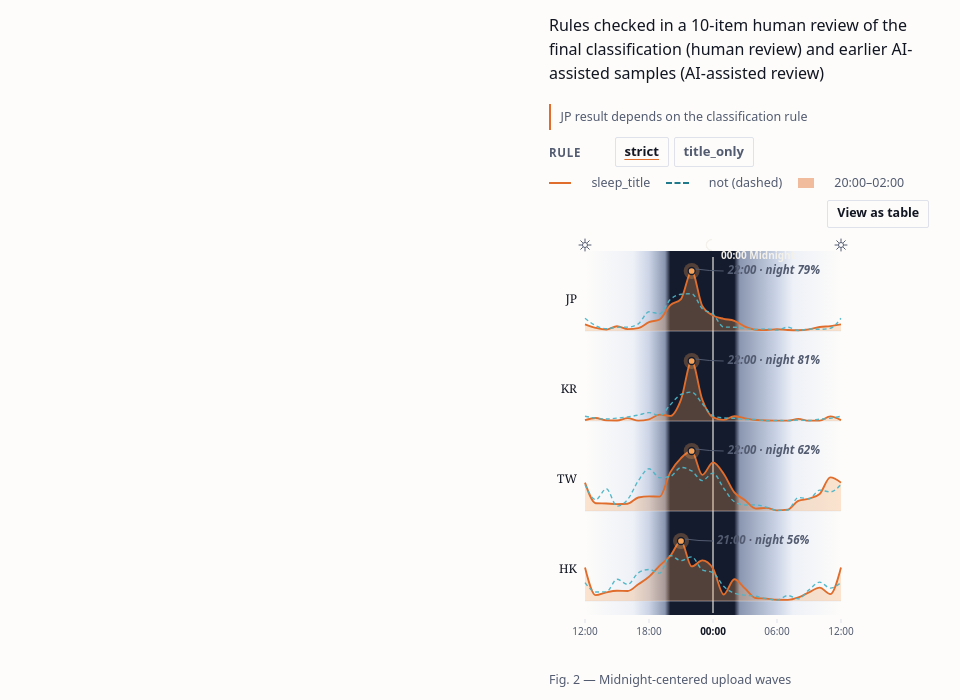
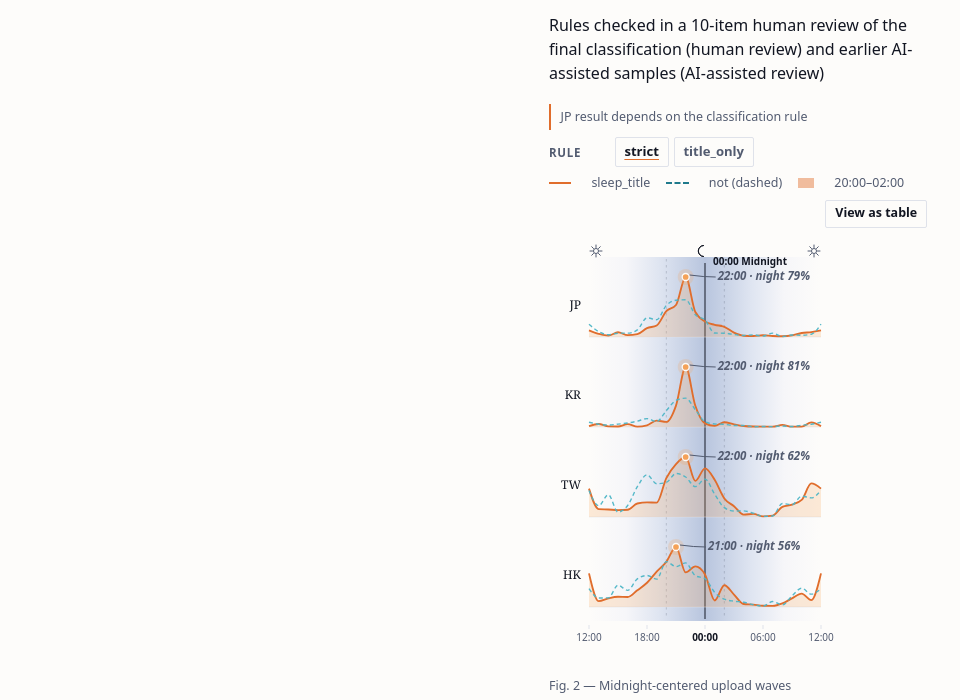
Before and after one commit to wppannap/asmr-feasibility-test, a plain HTML site: page web/index.html in a window 1280 px wide. Shown: the part 3042-3742 px from the top of the page, without its empty margins (295-1255 px from the left). Drawn offline with Linux system fonts and the light colour scheme.

Commit message:
Soften Upload Clock pastel dusk-to-midnight sky.

```diff
--- a/web/css/styles.css
+++ b/web/css/styles.css
@@ -779,7 +779,14 @@ input[type="range"] {
 
 #scrolly-9 .chart-toolbar {
   justify-content: flex-end;
-  padding-inline: 0;
+  padding-inline: 0 2px;
+  max-width: 100%;
+  box-sizing: border-box;
+}
+
+#scrolly-9 .table-toggle {
+  flex-shrink: 0;
+  white-space: nowrap;
 }
 
 .chart-plot {
--- a/web/index.html
+++ b/web/index.html
@@ -4,8 +4,8 @@
   <meta charset="utf-8" />
   <meta name="viewport" content="width=device-width, initial-scale=1" />
   <title>ASMR · sleep — late-night listening</title>
-  <link rel="stylesheet" href="css/theme.css?v=20261126d" />
-  <link rel="stylesheet" href="css/styles.css?v=20261126d" />
+  <link rel="stylesheet" href="css/theme.css?v=20261126e" />
+  <link rel="stylesheet" href="css/styles.css?v=20261126e" />
 </head>
 <body>
   <a class="skip-link" href="#scrolly-1">Skip to content</a>
@@ -166,15 +166,15 @@
     <p>TODO: my text</p>
   </footer>
 
-  <script src="js/vendor/d3.min.js?v=20261126d"></script>
-  <script src="js/vendor/topojson-client.min.js?v=20261126d"></script>
-  <script src="js/vendor/scrollama.js?v=20261126d"></script>
-  <script src="js/vendor/gsap.min.js?v=20261126d"></script>
-  <script src="js/vendor/ScrollTrigger.min.js?v=20261126d"></script>
-  <script src="js/iso.js?v=20261126d"></script>
-  <script src="js/waveform.js?v=20261126d"></script>
-  <script src="js/motion.js?v=20261126d"></script>
-  <script type="module" src="js/main.js?v=20261126d"></script>
+  <script src="js/vendor/d3.min.js?v=20261126e"></script>
+  <script src="js/vendor/topojson-client.min.js?v=20261126e"></script>
+  <script src="js/vendor/scrollama.js?v=20261126e"></script>
+  <script src="js/vendor/gsap.min.js?v=20261126e"></script>
+  <script src="js/vendor/ScrollTrigger.min.js?v=20261126e"></script>
+  <script src="js/iso.js?v=20261126e"></script>
+  <script src="js/waveform.js?v=20261126e"></script>
+  <script src="js/motion.js?v=20261126e"></script>
+  <script type="module" src="js/main.js?v=20261126e"></script>
   <script>
     (function () {
       const el = document.getElementById("scroll-progress");
--- a/web/js/charts_yt/upload_clock.js
+++ b/web/js/charts_yt/upload_clock.js
@@ -1,7 +1,7 @@
-/* Midnight-centered 24h upload waves — crisp Dusk-to-Midnight indigo sky. */
-import { attachTableToggle, clear, fmt, setCaveat } from "../charts/util.js?v=20261126c";
-import { themeColors } from "../theme.js?v=20261126c";
-import { renderReviewBanner } from "./review.js?v=20261126c";
+/* Midnight-centered 24h upload waves — soft pastel dusk-to-midnight sky. */
+import { attachTableToggle, clear, fmt, setCaveat } from "../charts/util.js?v=20261126e";
+import { themeColors } from "../theme.js?v=20261126e";
+import { renderReviewBanner } from "./review.js?v=20261126e";
 
 const RULES = [
   { id: "strict", label: "strict" },
@@ -196,17 +196,17 @@ function draw() {
   clear(mount);
   const w = Math.max(300, mount.clientWidth || 640);
   const mobile = w < 520;
-  // Extra right margin so peak leaders + table toggle never clip
-  const margin = { top: 28, right: mobile ? 88 : 118, bottom: 40, left: mobile ? 36 : 48 };
+  // Extra margins so sun/moon icons, peak leaders, and table toggle never clip
+  const margin = { top: 34, right: mobile ? 108 : 128, bottom: 40, left: mobile ? 40 : 48 };
   const stripH = mobile ? 78 : 94;
   const gap = 12;
   const n = REGIONS.length;
   const ih = n * stripH + (n - 1) * gap;
   const iw = w - margin.left - margin.right;
   const c = themeColors();
-  const paper = c.bg || "#fdfcfa";
-  const nightSky = c.nightBg || "#141b2d";
-  const nightInk = c.nightInk || "#f4f1ea";
+  const paper = "#fdfcfa";
+  const ink = c.ink || "#121622";
+  const duskInk = "#262e40";
   const nightAccent = c.nightAccent || "#f4a259";
   const curveTeal = "#4db6c7";
 
@@ -215,12 +215,13 @@ function draw() {
     .append("svg")
     .attr("viewBox", `0 0 ${w} ${ih + margin.top + margin.bottom}`)
     .attr("width", "100%")
+    .attr("overflow", "visible")
     .attr("role", "img")
     .attr("aria-label", "Midnight-centered 24-hour upload waves by region");
 
   const defs = svg.append("defs");
-  // Clean Dusk → Midnight → Dawn sky (opaque stops — no muddy overlays)
-  // display: 0=12:00, 4.5≈16:30, 6=18:00, 8=20:00, 12=00:00, 14=02:00, 18=06:00, 19.5≈07:30, 24=12:00
+  // Soft pastel dusk → midnight → dawn (no black pillar)
+  // 0%=12:00, 16%=16:00, 30%=19:00, 50%=00:00, 70%=05:00, 84%=08:00, 100%=12:00
   const sky = defs
     .append("linearGradient")
     .attr("id", "dusk-midnight-sky")
@@ -230,17 +231,13 @@ function draw() {
     .attr("y1", 0)
     .attr("y2", 0);
   const stops = [
-    [0, paper],
-    [4.5 / 24, "#eef1f7"],
-    [6 / 24, "#cbd4e6"],
-    [7.5 / 24, "#8a96b0"],
-    [8 / 24, nightSky],
-    [12 / 24, nightSky],
-    [14 / 24, nightSky],
-    [14.5 / 24, "#8a96b0"],
-    [18 / 24, "#cbd4e6"],
-    [19.5 / 24, "#eef1f7"],
-    [1, paper],
+    [0, "#fdfcfa"],
+    [0.16, "#f6f6f9"],
+    [0.3, "#dfe5f1"],
+    [0.5, "#b8c5de"],
+    [0.7, "#dfe5f1"],
+    [0.84, "#f6f6f9"],
+    [1, "#fdfcfa"],
   ];
   stops.forEach(([t, color]) => {
     sky
@@ -255,7 +252,7 @@ function draw() {
   const x = d3.scaleLinear().domain([0, 24]).range([0, iw]);
   const midX = x(12);
 
-  // Full-width sky only — no terracotta wash
+  // Full-width soft twilight sky
   g.append("rect")
     .attr("class", "sky-backdrop")
     .attr("x", 0)
@@ -265,28 +262,44 @@ function draw() {
     .attr("fill", "url(#dusk-midnight-sky)")
     .attr("rx", 2);
 
-  // Top time-ruler icons
+  // Hairline dashed boundary for 20:00–02:00 (display 8..14) — no heavy block
+  const nightX0 = x(8);
+  const nightX1 = x(14);
+  [nightX0, nightX1].forEach((nx) => {
+    g.append("line")
+      .attr("class", "night-window-edge")
+      .attr("x1", nx)
+      .attr("x2", nx)
+      .attr("y1", -8)
+      .attr("y2", ih + 4)
+      .attr("stroke", duskInk)
+      .attr("stroke-width", 0.7)
+      .attr("stroke-dasharray", "2.5 3.5")
+      .attr("opacity", 0.28);
+  });
+
+  // Top time-ruler icons (dark ink — readable on pastel sky)
   const iconY = -16;
-  drawSunIcon(g, x(0), iconY, 6, c.muted);
-  drawSunIcon(g, x(24), iconY, 6, c.muted);
-  drawMoonIcon(g, midX - 2, iconY, 5.5, nightInk);
+  drawSunIcon(g, x(0) + 7, iconY, 6, c.muted);
+  drawSunIcon(g, x(24) - 7, iconY, 6, c.muted);
+  drawMoonIcon(g, midX - 2, iconY, 5.5, ink);
 
-  // Crisp midnight rule (night-ink over indigo)
+  // Midnight rule + label in crisp dark ink over soft twilight
   g.append("line")
     .attr("x1", midX)
     .attr("x2", midX)
     .attr("y1", -4)
     .attr("y2", ih + 4)
-    .attr("stroke", nightInk)
-    .attr("stroke-width", 1.25)
-    .attr("opacity", 0.9);
+    .attr("stroke", ink)
+    .attr("stroke-width", 1.15)
+    .attr("opacity", 0.85);
   g.append("text")
     .attr("x", midX + 8)
     .attr("y", -2)
     .attr("font-size", 10)
     .attr("font-variant-numeric", "tabular-nums")
     .attr("font-weight", 600)
-    .attr("fill", nightInk)
+    .attr("fill", ink)
     .text("00:00 Midnight");
 
   // Shared hour ticks (bottom axis stays on paper)
@@ -359,12 +372,12 @@ function draw() {
       .x((p) => x(p[0]))
       .y((p) => y(p[1]));
 
-    // sleep_title: accent fill + night-accent stroke for glow on indigo
+    // sleep_title: soft accent wash + accent stroke on pastel sky
     strip
       .append("path")
       .attr("d", area(sleepPts))
       .attr("fill", nightAccent)
-      .attr("opacity", 0.28);
+      .attr("opacity", 0.22);
 
     strip
       .append("path")
@@ -400,8 +413,9 @@ function draw() {
       const nightTxt =
         night != null ? `night ${fmt(night * 100, 0)}%` : `share ${fmt(peakVal, 3)}`;
       const peakInNight = inNightWindow(peakIdx);
-      const labelFill = peakInNight ? nightInk : c.muted;
-      const leaderStroke = peakInNight ? "rgba(244,241,234,0.45)" : c.line;
+      // Dark ink on soft twilight — never white-on-white
+      const labelFill = peakInNight ? duskInk : c.muted;
+      const leaderStroke = peakInNight ? "rgba(38,46,64,0.35)" : c.line;
 
       strip
         .append("circle")
@@ -409,22 +423,25 @@ function draw() {
         .attr("cy", py)
         .attr("r", 8)
         .attr("fill", nightAccent)
-        .attr("opacity", 0.28);
+        .attr("opacity", 0.22);
       strip
         .append("circle")
         .attr("cx", px)
         .attr("cy", py)
         .attr("r", 3.5)
         .attr("fill", nightAccent)
-        .attr("stroke", peakInNight ? nightSky : c.bg)
+        .attr("stroke", paper)
         .attr("stroke-width", 1.3);
 
-      const lx = Math.min(iw - 4, px + (mobile ? 36 : 54));
+      const label = `${String(ph).padStart(2, "0")}:00 · ${nightTxt}`;
+      const approxW = label.length * 5.4;
+      const maxLx = iw + margin.right - 10 - approxW;
+      const lx = Math.min(maxLx, Math.max(4, px + (mobile ? 32 : 50)));
       const ly = Math.max(10, py - 16);
       strip
         .append("path")
         .attr("class", "anno-leader")
-        .attr("d", `M${px + 4},${py - 2} Q${px + 18},${ly} ${lx - 4},${ly}`)
+        .attr("d", `M${px + 4},${py - 2} Q${px + 18},${ly} ${lx - 2},${ly}`)
         .attr("fill", "none")
         .attr("stroke", leaderStroke)
         .attr("stroke-width", 0.9);
@@ -437,7 +454,7 @@ function draw() {
         .attr("font-variant-numeric", "tabular-nums")
         .attr("font-weight", peakInNight ? 600 : 400)
         .attr("fill", labelFill)
-        .text(`${String(ph).padStart(2, "0")}:00 · ${nightTxt}`);
+        .text(label);
     }
 
     strip
--- a/web/js/main.js
+++ b/web/js/main.js
@@ -1,13 +1,13 @@
 /* global d3, topojson, scrollama, ISO_NUM_TO_A3, ISO_A3_TO_NAME */
-import { attachTableToggle, prefersReducedMotion } from "./charts/util.js?v=20261126d";
-import { themeColors } from "./theme.js?v=20261126d";
+import { attachTableToggle, prefersReducedMotion } from "./charts/util.js?v=20261126e";
+import { themeColors } from "./theme.js?v=20261126e";
 import {
   ENABLED_DATA,
   ENABLED_SECTIONS,
   MAP_CAPTION_NOTES,
   SECTION_CHART_MODULES,
   applySectionVisibility,
-} from "./sections.js?v=20261126d";
+} from "./sections.js?v=20261126e";
 
 /** Populated by loadChartModules() — sequential imports for enabled sections only. */
 const ChartModules = {};
--- a/web/js/sections.js
+++ b/web/js/sections.js
@@ -24,9 +24,9 @@ export const ENABLED_DATA = {
 
 /** Chart module paths loaded only when the matching section id is enabled. */
 export const SECTION_CHART_MODULES = {
-  "scrolly-3": "./charts_yt/creators.js?v=20261126d",
-  "scrolly-5": "./charts_yt/duration.js?v=20261126d",
-  "scrolly-9": "./charts_yt/upload_clock.js?v=20261126d",
+  "scrolly-3": "./charts_yt/creators.js?v=20261126e",
+  "scrolly-5": "./charts_yt/duration.js?v=20261126e",
+  "scrolly-9": "./charts_yt/upload_clock.js?v=20261126e",
 };
 
 /** Map caption notes (not hardcoded in HTML). */
```
